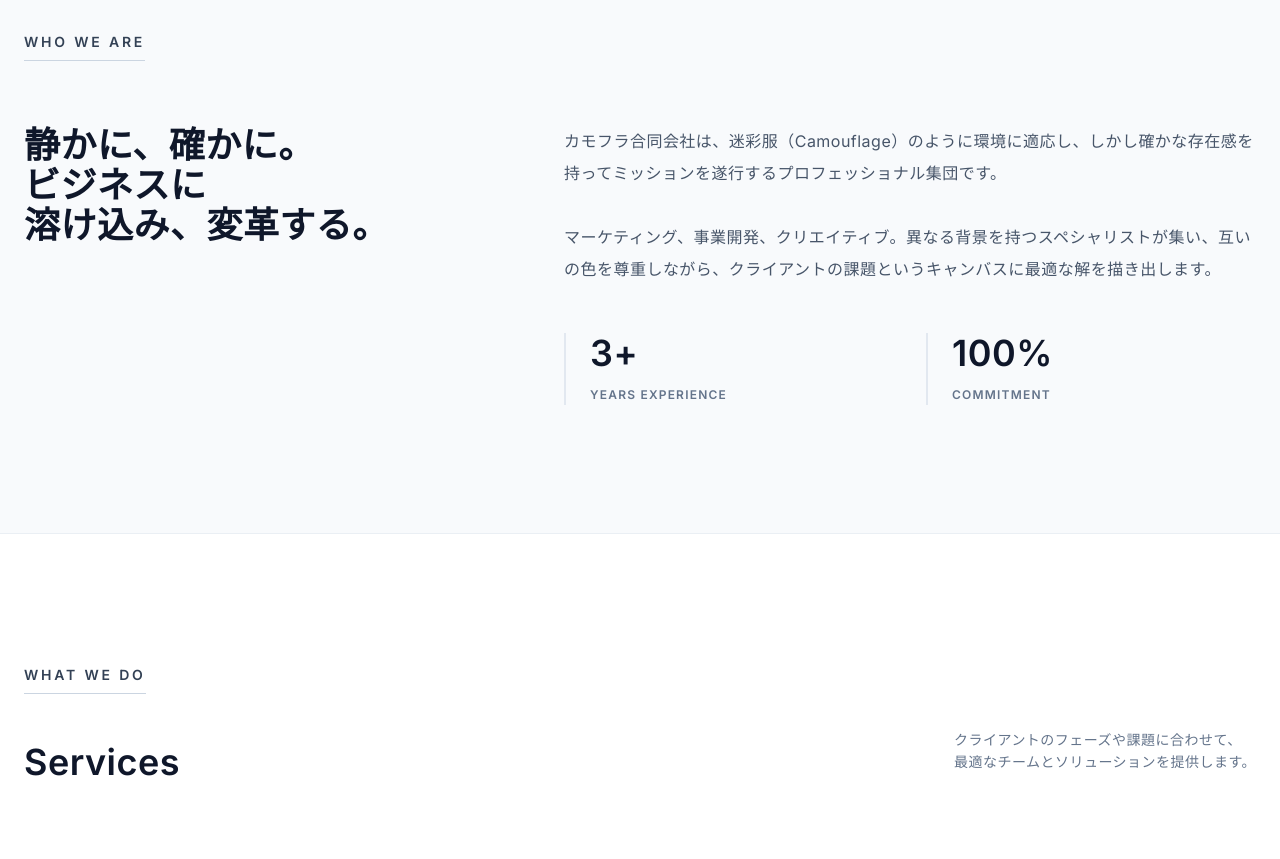
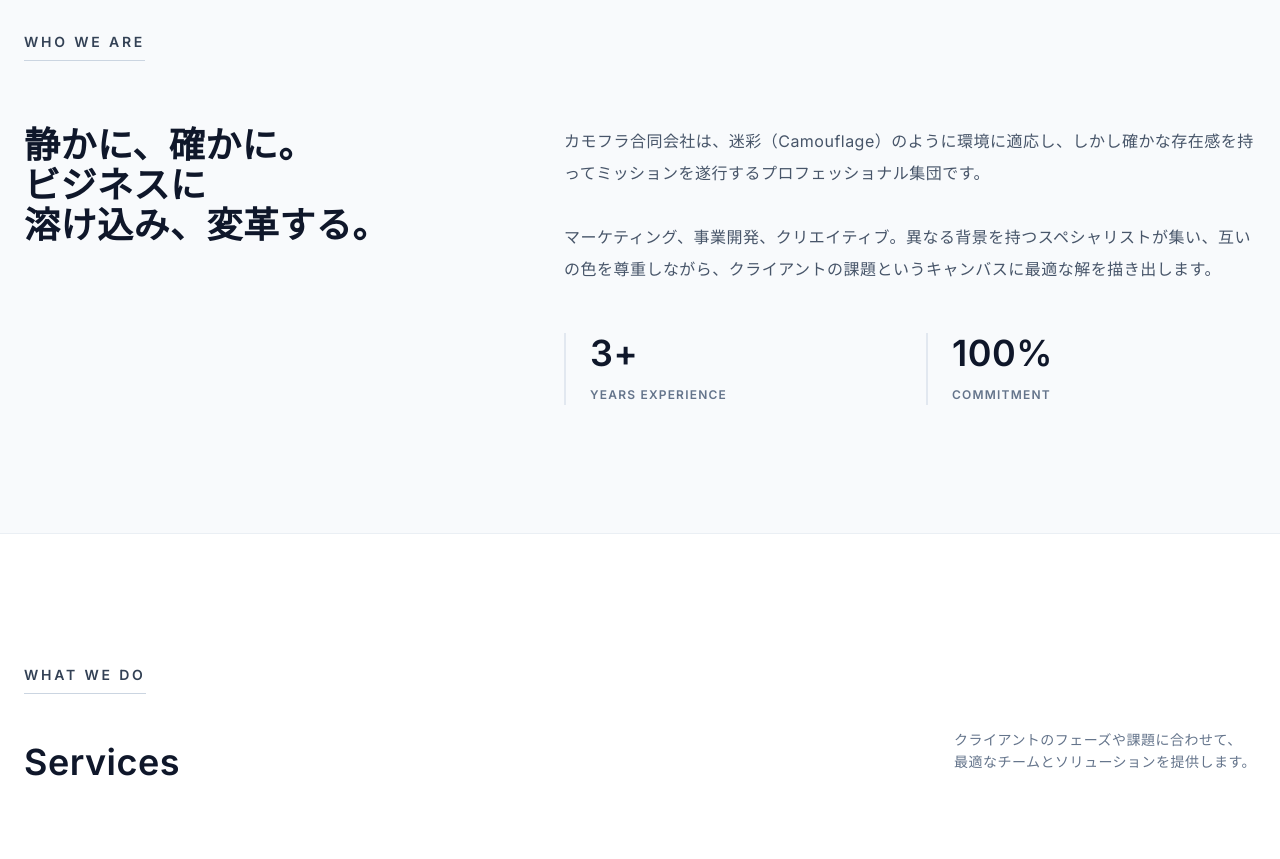
Before and after one commit to hiroyukimakuta/camoufla-website, a plain HTML site: page index.html in a window 1280 px wide. Shown: the part 820-1679 px from the top of the page. Drawn offline with nearby package versions, Linux system fonts and the light colour scheme.

Commit message:
Update index.html

```diff
--- a/index.html
+++ b/index.html
@@ -145,7 +145,7 @@
                     </div>
                     <div class="md:col-span-7 reveal transition-delay-200">
                         <p class="text-slate-600 leading-loose mb-8">
-                            カモフラ合同会社は、迷彩服（Camouflage）のように環境に適応し、しかし確かな存在感を持ってミッションを遂行するプロフェッショナル集団です。
+                            カモフラ合同会社は、迷彩（Camouflage）のように環境に適応し、しかし確かな存在感を持ってミッションを遂行するプロフェッショナル集団です。
                         </p>
                         <p class="text-slate-600 leading-loose mb-8">
                             マーケティング、事業開発、クリエイティブ。異なる背景を持つスペシャリストが集い、互いの色を尊重しながら、クライアントの課題というキャンバスに最適な解を描き出します。
```
